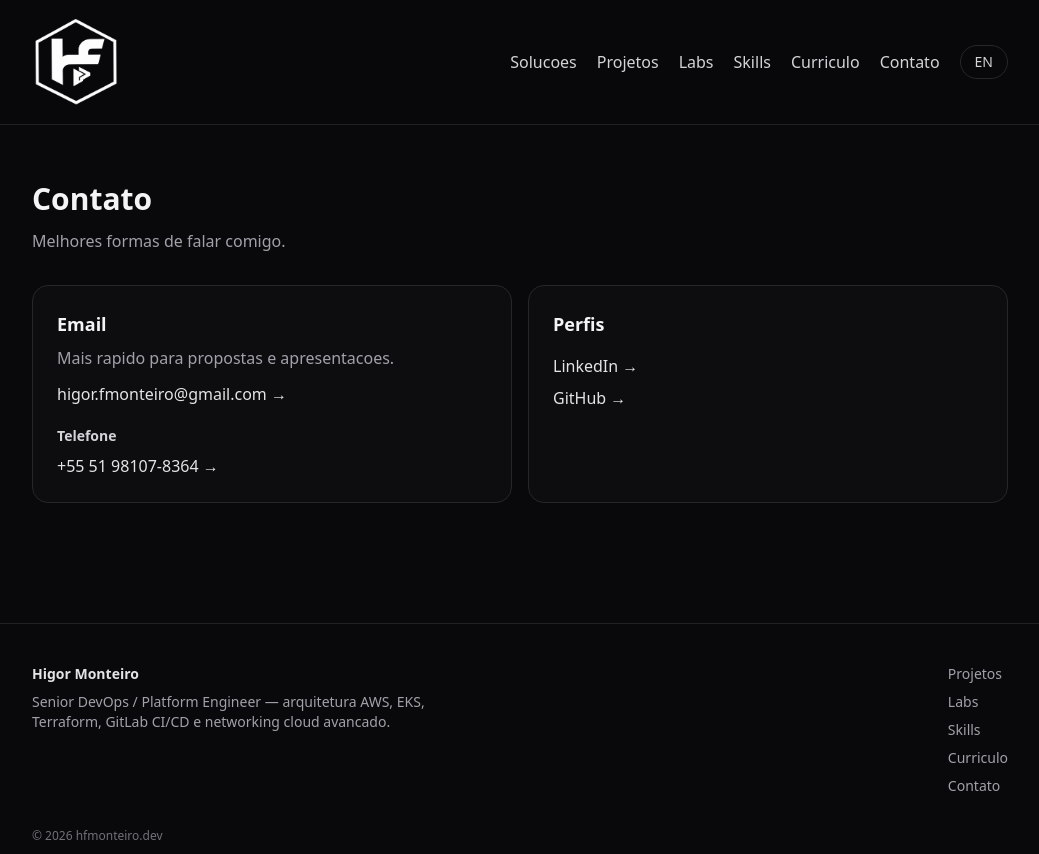
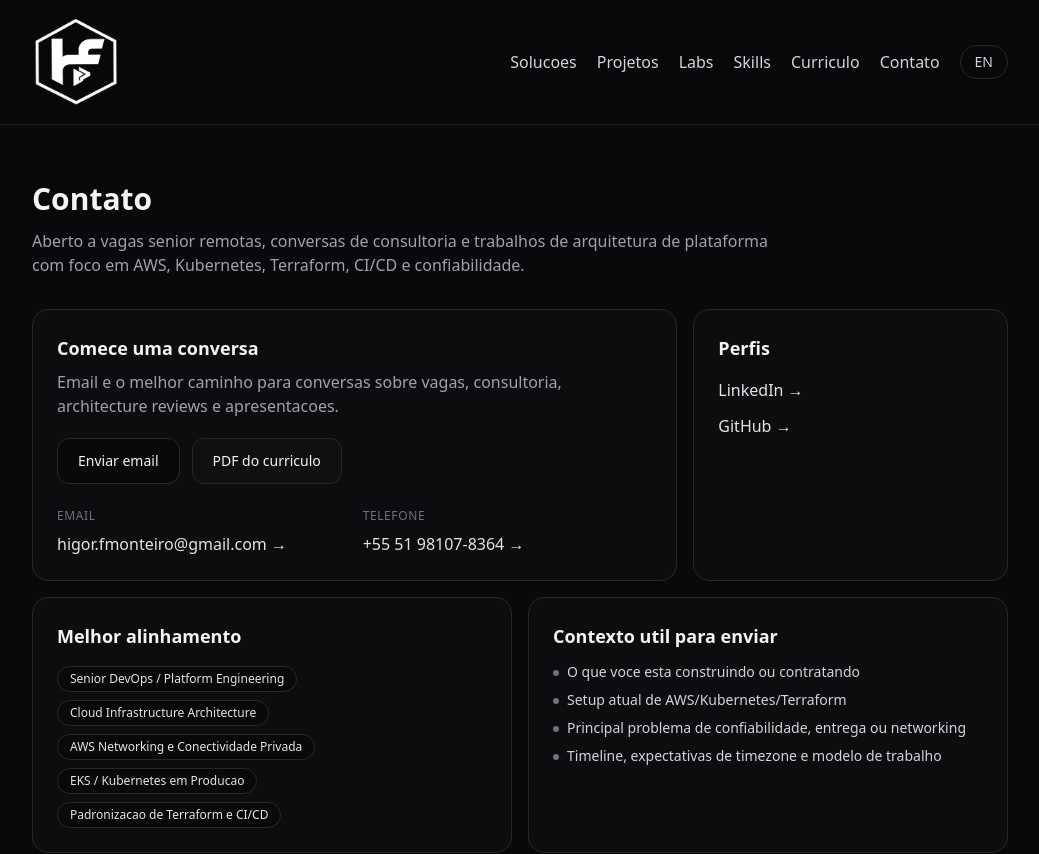
Before and after one commit to hf-monteiro/hfmonteiro, a Next.js app: page /pt-br/contact in a window 1280 px wide. Shown: the top 854 px of the page, without its empty margins (120-1159 px from the left). Built offline with nearby package versions, Linux system fonts and the light colour scheme.

Commit message:
update contact section

```diff
--- a/app/(en)/contact/page.tsx
+++ b/app/(en)/contact/page.tsx
@@ -1,15 +1,36 @@
 import Container from "@/components/Container";
 import Card from "@/components/Card";
+import Button from "@/components/Button";
+import Pill from "@/components/Pill";
 
 const copy = {
   title: "Contact",
-  intro: "Best ways to reach me.",
-  emailTitle: "Email",
-  emailBody: "Fastest for proposals and introductions.",
+  intro:
+    "Open to senior remote roles, consulting conversations, and platform architecture work focused on AWS, Kubernetes, Terraform, CI/CD, and reliability.",
+  emailTitle: "Start a conversation",
+  emailBody:
+    "Email is the best path for role conversations, consulting requests, architecture reviews, and introductions.",
+  email: "higor.fmonteiro@gmail.com",
   phoneTitle: "Phone",
+  phone: "+55 51 98107-8364",
   profilesTitle: "Profiles",
   linkedin: "LinkedIn",
-  github: "GitHub"
+  github: "GitHub",
+  fitTitle: "Best fit",
+  fit: [
+    "Senior DevOps / Platform Engineering",
+    "Cloud Infrastructure Architecture",
+    "AWS Networking & Private Connectivity",
+    "Production EKS / Kubernetes Platforms",
+    "Terraform and CI/CD Standardization"
+  ],
+  sendTitle: "Helpful context to include",
+  send: [
+    "What you are building or hiring for",
+    "Current AWS/Kubernetes/Terraform setup",
+    "Main reliability, delivery, or networking problem",
+    "Timeline, timezone expectations, and engagement model"
+  ]
 };
 
 export default function ContactPage() {
@@ -20,30 +41,37 @@ export default function ContactPage() {
       <Container>
         <section className="py-14">
           <h1 className="text-3xl font-semibold">{t.title}</h1>
-          <p className="mt-3 max-w-2xl text-zinc-400">{t.intro}</p>
+          <p className="mt-3 max-w-3xl text-zinc-400">{t.intro}</p>
 
-          <div className="mt-8 grid gap-4 sm:grid-cols-2">
+          <div className="mt-8 grid gap-4 lg:grid-cols-3">
+            <div className="lg:col-span-2">
               <Card>
                 <h2 className="text-lg font-semibold">{t.emailTitle}</h2>
                 <p className="mt-2 text-zinc-400">{t.emailBody}</p>
-              <a
-                href="mailto:higor.fmonteiro@gmail.com"
-                className="mt-3 inline-block text-zinc-200 hover:text-zinc-100"
-              >
-                higor.fmonteiro@gmail.com →
+                <div className="mt-5 flex flex-wrap gap-3">
+                  <Button href={`mailto:${t.email}`} variant="primary">Email me</Button>
+                  <Button href="/resume.pdf" variant="secondary">Resume PDF</Button>
+                </div>
+                <div className="mt-6 grid gap-4 sm:grid-cols-2">
+                  <div>
+                    <p className="text-xs uppercase tracking-wider text-zinc-500">Email</p>
+                    <a href={`mailto:${t.email}`} className="mt-2 inline-block text-zinc-200 hover:text-zinc-100">
+                      {t.email} →
                     </a>
-              <h3 className="mt-5 text-sm font-semibold text-zinc-300">{t.phoneTitle}</h3>
-              <a
-                href="tel:+5551981078364"
-                className="mt-2 inline-block text-zinc-200 hover:text-zinc-100"
-              >
-                +55 51 98107-8364 →
+                  </div>
+                  <div>
+                    <p className="text-xs uppercase tracking-wider text-zinc-500">{t.phoneTitle}</p>
+                    <a href="tel:+5551981078364" className="mt-2 inline-block text-zinc-200 hover:text-zinc-100">
+                      {t.phone} →
                     </a>
+                  </div>
+                </div>
               </Card>
+            </div>
 
             <Card>
               <h2 className="text-lg font-semibold">{t.profilesTitle}</h2>
-              <div className="mt-4 flex flex-col gap-2">
+              <div className="mt-4 flex flex-col gap-3">
                 <a
                   className="text-zinc-200 hover:text-zinc-100"
                   href="https://www.linkedin.com/in/higorfm/"
@@ -63,6 +91,29 @@ export default function ContactPage() {
               </div>
             </Card>
           </div>
+
+          <div className="mt-4 grid gap-4 lg:grid-cols-2">
+            <Card>
+              <h2 className="text-lg font-semibold">{t.fitTitle}</h2>
+              <div className="mt-4 flex flex-wrap gap-2">
+                {t.fit.map((item) => (
+                  <Pill key={item}>{item}</Pill>
+                ))}
+              </div>
+            </Card>
+
+            <Card>
+              <h2 className="text-lg font-semibold">{t.sendTitle}</h2>
+              <ul className="mt-3 space-y-2 text-sm text-zinc-300">
+                {t.send.map((item) => (
+                  <li key={item} className="flex gap-2">
+                    <span className="mt-2 h-1.5 w-1.5 shrink-0 rounded-full bg-zinc-500" />
+                    <span>{item}</span>
+                  </li>
+                ))}
+              </ul>
+            </Card>
+          </div>
         </section>
       </Container>
     </main>
--- a/app/pt-br/contact/page.tsx
+++ b/app/pt-br/contact/page.tsx
@@ -1,15 +1,36 @@
 import Container from "@/components/Container";
 import Card from "@/components/Card";
+import Button from "@/components/Button";
+import Pill from "@/components/Pill";
 
 const copy = {
   title: "Contato",
-  intro: "Melhores formas de falar comigo.",
-  emailTitle: "Email",
-  emailBody: "Mais rapido para propostas e apresentacoes.",
+  intro:
+    "Aberto a vagas senior remotas, conversas de consultoria e trabalhos de arquitetura de plataforma com foco em AWS, Kubernetes, Terraform, CI/CD e confiabilidade.",
+  emailTitle: "Comece uma conversa",
+  emailBody:
+    "Email e o melhor caminho para conversas sobre vagas, consultoria, architecture reviews e apresentacoes.",
+  email: "higor.fmonteiro@gmail.com",
   phoneTitle: "Telefone",
+  phone: "+55 51 98107-8364",
   profilesTitle: "Perfis",
   linkedin: "LinkedIn",
-  github: "GitHub"
+  github: "GitHub",
+  fitTitle: "Melhor alinhamento",
+  fit: [
+    "Senior DevOps / Platform Engineering",
+    "Cloud Infrastructure Architecture",
+    "AWS Networking e Conectividade Privada",
+    "EKS / Kubernetes em Producao",
+    "Padronizacao de Terraform e CI/CD"
+  ],
+  sendTitle: "Contexto util para enviar",
+  send: [
+    "O que voce esta construindo ou contratando",
+    "Setup atual de AWS/Kubernetes/Terraform",
+    "Principal problema de confiabilidade, entrega ou networking",
+    "Timeline, expectativas de timezone e modelo de trabalho"
+  ]
 };
 
 export default function ContactPage() {
@@ -20,30 +41,37 @@ export default function ContactPage() {
       <Container>
         <section className="py-14">
           <h1 className="text-3xl font-semibold">{t.title}</h1>
-          <p className="mt-3 max-w-2xl text-zinc-400">{t.intro}</p>
+          <p className="mt-3 max-w-3xl text-zinc-400">{t.intro}</p>
 
-          <div className="mt-8 grid gap-4 sm:grid-cols-2">
+          <div className="mt-8 grid gap-4 lg:grid-cols-3">
+            <div className="lg:col-span-2">
               <Card>
                 <h2 className="text-lg font-semibold">{t.emailTitle}</h2>
                 <p className="mt-2 text-zinc-400">{t.emailBody}</p>
-              <a
-                href="mailto:higor.fmonteiro@gmail.com"
-                className="mt-3 inline-block text-zinc-200 hover:text-zinc-100"
-              >
-                higor.fmonteiro@gmail.com →
+                <div className="mt-5 flex flex-wrap gap-3">
+                  <Button href={`mailto:${t.email}`} variant="primary">Enviar email</Button>
+                  <Button href="/resume.pdf" variant="secondary">PDF do curriculo</Button>
+                </div>
+                <div className="mt-6 grid gap-4 sm:grid-cols-2">
+                  <div>
+                    <p className="text-xs uppercase tracking-wider text-zinc-500">Email</p>
+                    <a href={`mailto:${t.email}`} className="mt-2 inline-block text-zinc-200 hover:text-zinc-100">
+                      {t.email} →
                     </a>
-              <h3 className="mt-5 text-sm font-semibold text-zinc-300">{t.phoneTitle}</h3>
-              <a
-                href="tel:+5551981078364"
-                className="mt-2 inline-block text-zinc-200 hover:text-zinc-100"
-              >
-                +55 51 98107-8364 →
+                  </div>
+                  <div>
+                    <p className="text-xs uppercase tracking-wider text-zinc-500">{t.phoneTitle}</p>
+                    <a href="tel:+5551981078364" className="mt-2 inline-block text-zinc-200 hover:text-zinc-100">
+                      {t.phone} →
                     </a>
+                  </div>
+                </div>
               </Card>
+            </div>
 
             <Card>
               <h2 className="text-lg font-semibold">{t.profilesTitle}</h2>
-              <div className="mt-4 flex flex-col gap-2">
+              <div className="mt-4 flex flex-col gap-3">
                 <a
                   className="text-zinc-200 hover:text-zinc-100"
                   href="https://www.linkedin.com/in/higorfm/"
@@ -63,6 +91,29 @@ export default function ContactPage() {
               </div>
             </Card>
           </div>
+
+          <div className="mt-4 grid gap-4 lg:grid-cols-2">
+            <Card>
+              <h2 className="text-lg font-semibold">{t.fitTitle}</h2>
+              <div className="mt-4 flex flex-wrap gap-2">
+                {t.fit.map((item) => (
+                  <Pill key={item}>{item}</Pill>
+                ))}
+              </div>
+            </Card>
+
+            <Card>
+              <h2 className="text-lg font-semibold">{t.sendTitle}</h2>
+              <ul className="mt-3 space-y-2 text-sm text-zinc-300">
+                {t.send.map((item) => (
+                  <li key={item} className="flex gap-2">
+                    <span className="mt-2 h-1.5 w-1.5 shrink-0 rounded-full bg-zinc-500" />
+                    <span>{item}</span>
+                  </li>
+                ))}
+              </ul>
+            </Card>
+          </div>
         </section>
       </Container>
     </main>
```
Lines whose indentation alone changed are shown as unchanged.
